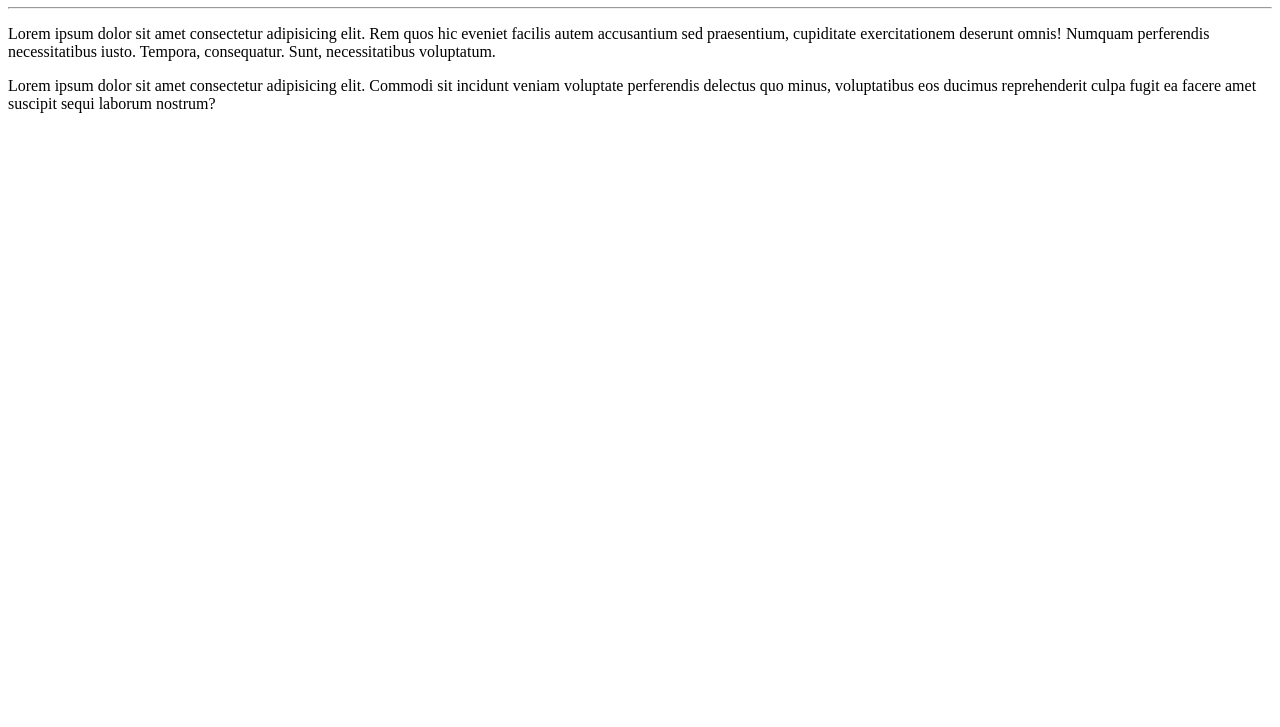
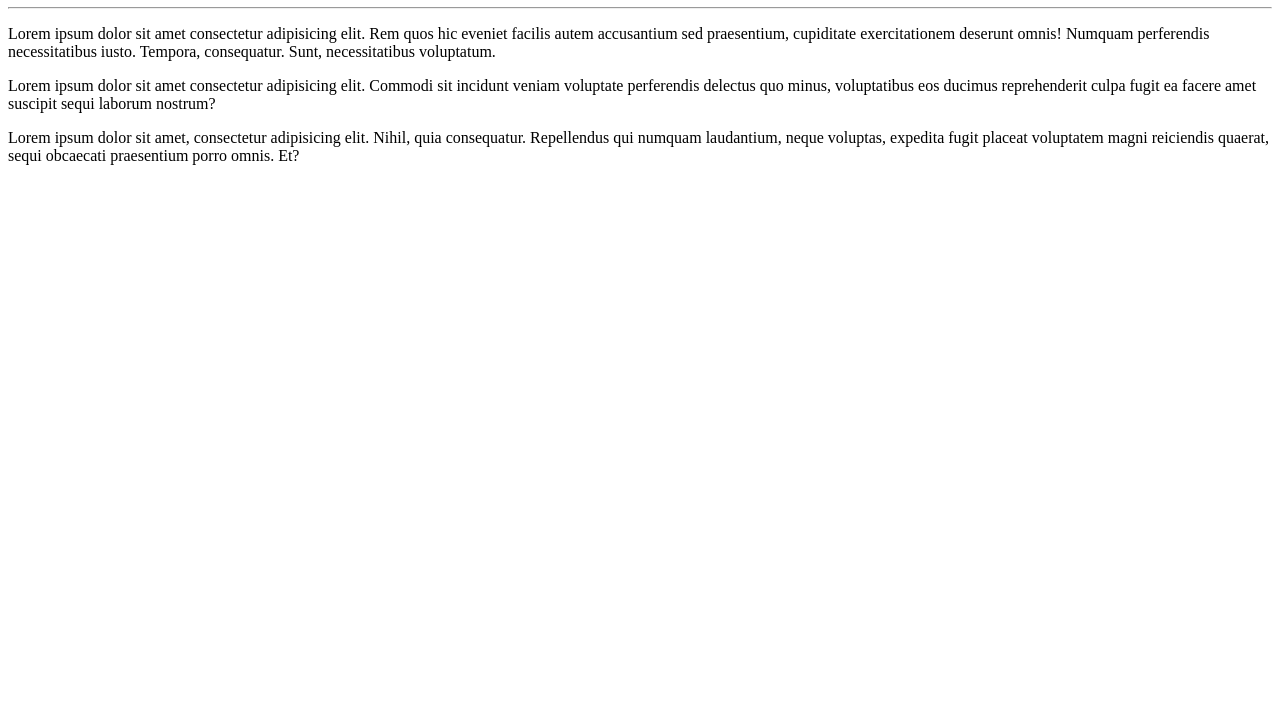
Before and after one commit to 10FlashPoint7/Ola-Mundo, a plain HTML site: page site-exemplo/index.html in a window 1280 px wide. Shown: the part 73-800 px from the top of the page. Drawn offline with Linux system fonts and the light colour scheme.

Commit message:
Adicionei mais um parágrafo

```diff
--- a/site-exemplo/index.html
+++ b/site-exemplo/index.html
@@ -15,5 +15,7 @@
 
     <p>Lorem ipsum dolor sit amet consectetur adipisicing elit. Commodi sit incidunt veniam voluptate perferendis delectus quo minus, voluptatibus eos ducimus reprehenderit culpa fugit ea facere amet suscipit sequi laborum nostrum?</p>
 
+    <p>Lorem ipsum dolor sit amet, consectetur adipisicing elit. Nihil, quia consequatur. Repellendus qui numquam laudantium, neque voluptas, expedita fugit placeat voluptatem magni reiciendis quaerat, sequi obcaecati praesentium porro omnis. Et?</p>
+
 </body>
 </html>
```
